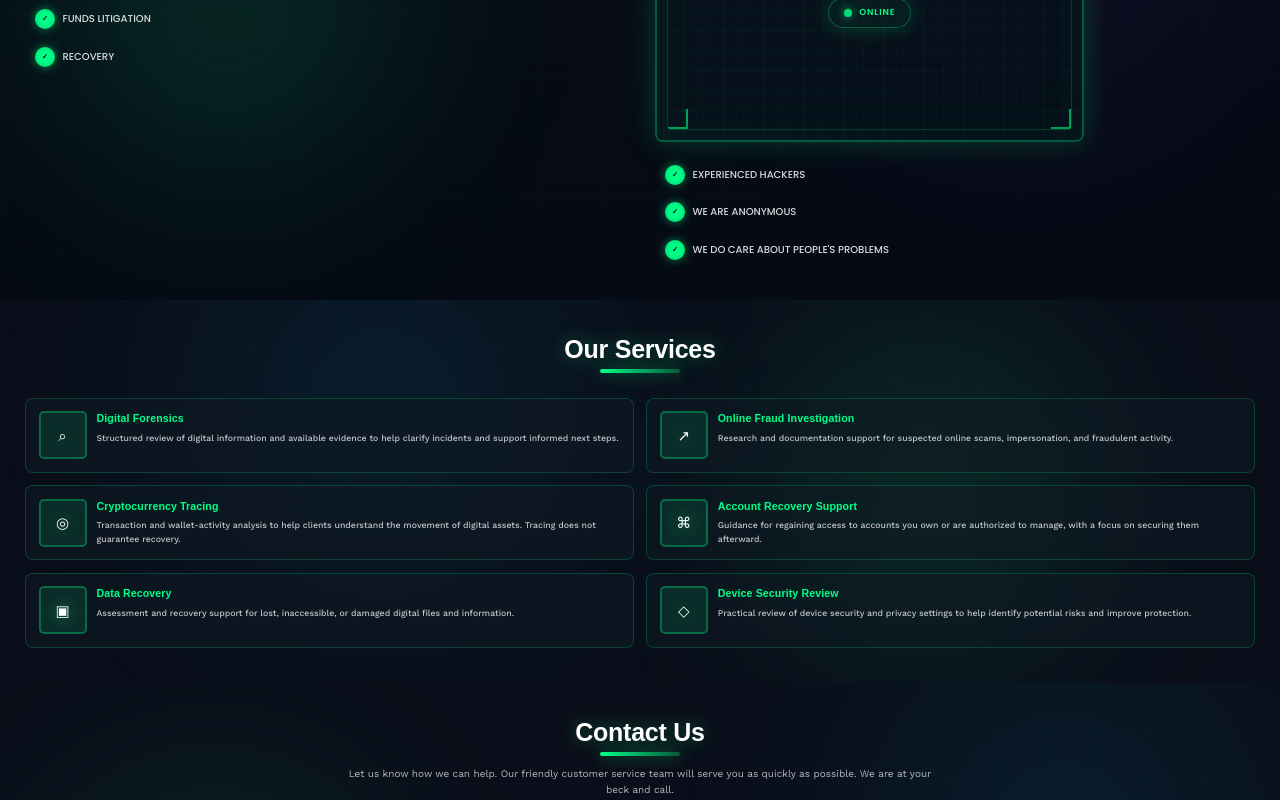
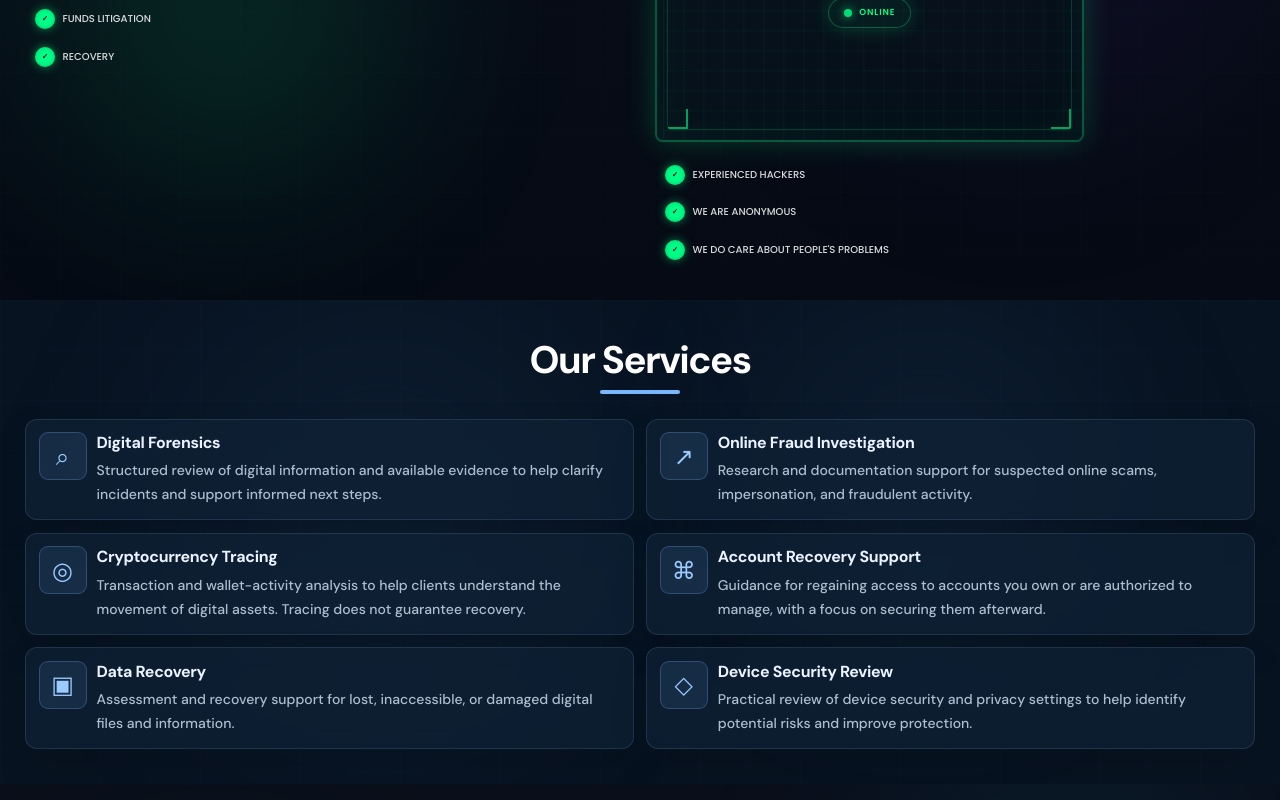
Before and after one commit to Geekhank/hireahacker, a React (Vite) app: page / in a window 1280 px wide. Shown: the part 2339-3139 px from the top of the page. Built offline with nearby package versions, Linux system fonts and the light colour scheme; a web font is replaced by a local one.

Commit message:
Apply cohesive professional cybersecurity visual theme

```diff
--- a/src/pages/home/our-services/OurServices.module.css
+++ b/src/pages/home/our-services/OurServices.module.css
@@ -324,3 +324,20 @@
     transform: scale(1.1);
   }
 }
+
+/* Professional dark cybersecurity theme */
+.ourServicesSection{background:#081321;color:#edf4fc}
+.gridPattern{background-image:linear-gradient(rgba(125,170,220,.035) 1px,transparent 1px),linear-gradient(90deg,rgba(125,170,220,.035) 1px,transparent 1px)}
+.glowOrb1,.glowOrb2{background:radial-gradient(circle,rgba(55,126,202,.12),transparent 70%)}
+.heading,.serviceTitle{font-family:"DM Sans",sans-serif;text-shadow:none}
+.heading{font-size:clamp(28px,3vw,40px);letter-spacing:-.04em}
+.accentLine{background:#78b7ff;box-shadow:none}
+.serviceCard{background:rgba(16,34,55,.72);border:1px solid rgba(137,177,222,.16);border-radius:12px;box-shadow:0 16px 36px rgba(0,0,0,.12);cursor:default}
+.serviceCard:hover{border-color:rgba(120,183,255,.45);background:rgba(20,42,67,.9);box-shadow:0 16px 36px rgba(0,0,0,.2);transform:translateY(-3px)}
+.iconContainer{background:rgba(120,183,255,.1);border:1px solid rgba(120,183,255,.25);border-radius:9px}
+.icon{color:#9bcaff;filter:none;font-size:24px}
+.iconGlow{background:radial-gradient(circle,rgba(80,145,210,.15),transparent 70%)}
+.serviceTitle{color:#eaf3ff;font-size:16px;letter-spacing:-.02em}
+.serviceDescription{font-family:"DM Sans",sans-serif;color:#aebed1;font-size:14px;line-height:1.7}
+.serviceCard:hover .serviceTitle,.serviceCard:hover .serviceDescription{color:inherit;text-shadow:none}
+.cardBorder{display:none}
```
